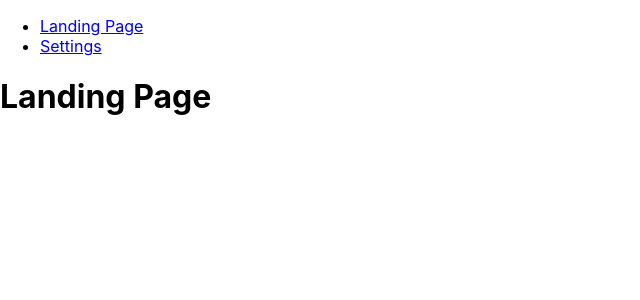
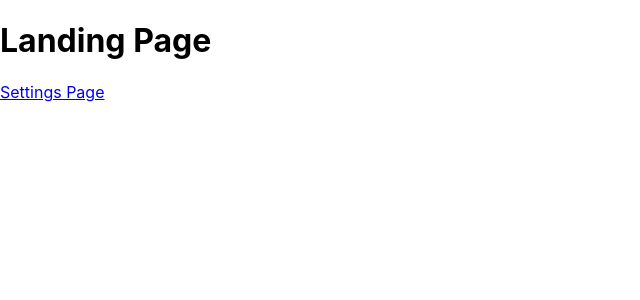
Before and after one commit to chris-baird/cuisine-royale, a React (Create React App) app in the folder client/: page / in a window 1280 px wide. Shown: the top 300 px of the page, without its empty margins (0-640 px from the left). Built offline with nearby package versions, Linux system fonts and the light colour scheme.

Commit message:
Added folder structure for pages/components

```diff
--- a/client/src/App.js
+++ b/client/src/App.js
@@ -1,25 +1,14 @@
 import React from 'react';
 import './App.css';
-import TestHome from './components/TestHome';
-import SettingsPage from './components/SettingsPage';
-import { BrowserRouter as Router, Route, Link } from 'react-router-dom';
+import LandingPage from './pages/landingPage';
+import SettingsPage from './pages/settingsPage';
+import { BrowserRouter as Router, Route } from 'react-router-dom';
 
 function App() {
   return (
     <Router>
-      <nav>
-        <ul>
-          <li>
-            <Link to="/">Landing Page</Link>
-          </li>
-          <li>
-            <Link to="/settings/">Settings</Link>
-          </li>
-        </ul>
-      </nav>
-
-      <Route path="/" exact component={TestHome} />
-      <Route path="/settings" component={SettingsPage} />
+      <Route path="/" exact component={LandingPage} />
+      <Route path="/settings/" component={SettingsPage} />
     </Router>
   );
 }
--- a/client/src/components/TestHome.js
+++ /dev/null
@@ -1,7 +0,0 @@
-import React from 'react';
-
-function TestHome() {
-  return <h1>Landing Page</h1>;
-}
-
-export default TestHome;
--- /dev/null
+++ b/client/src/pages/landingPage.js
@@ -0,0 +1,12 @@
+import React from 'react';
+import { Link } from 'react-router-dom';
+function LandingPage() {
+  return (
+    <div>
+      <h1>Landing Page</h1>
+      <Link to="/settings/">Settings Page</Link>
+    </div>
+  );
+}
+
+export default LandingPage;
--- a/client/src/components/SettingsPage.js
+++ b/client/src/pages/settingsPage.js
@@ -1,6 +1,5 @@
 import React from 'react';
 import { Link } from 'react-router-dom';
-
 function SettingsPage() {
   return (
     <div>
```
